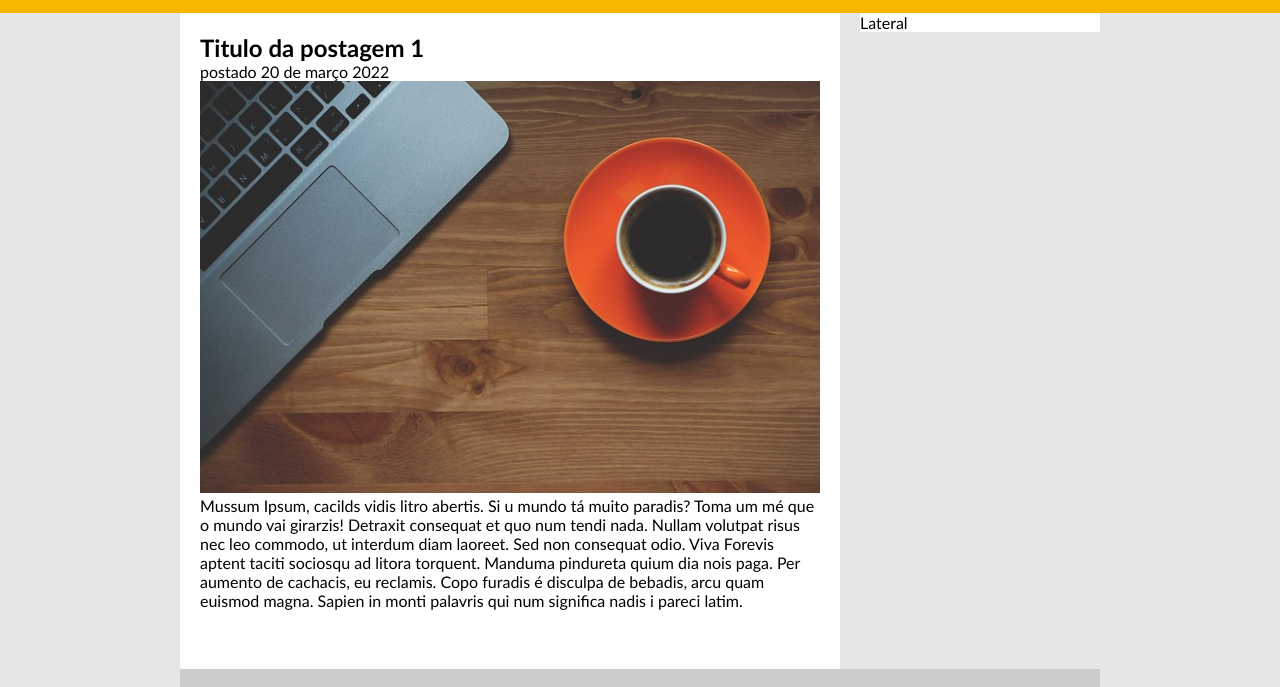
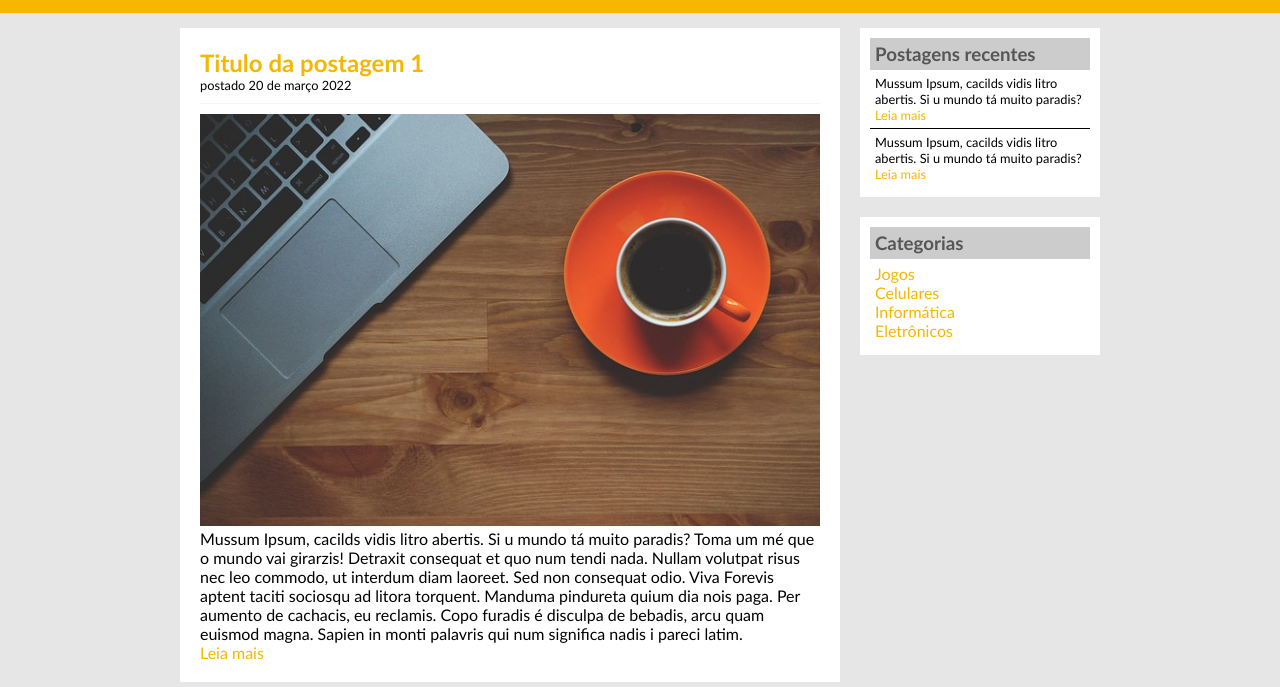
Before and after one commit to Kaguyanin/tecblog, a plain HTML site: page index.html in a window 1280 px wide. Shown: the part 102-789 px from the top of the page. Drawn offline with Linux system fonts and the light colour scheme.

Commit message:
Finalizado projeto!

```diff
--- a/css/estilo.css
+++ b/css/estilo.css
@@ -27,18 +27,23 @@ body {
 #content {
     width: 920px;
     margin: 0 auto;
+    padding: 15px;
 }
 
 #posts-area {
-    background: #fff;
     float: left;
     width: 660px;
 }
 
 #lateral-area {
-    background: #fff;
     float: right;
     width: 240px;
+}
+
+.lateral-content {
+    background: #fff;
+    padding: 10px;
+    margin-bottom: 20px;
 }
 
 .post {
@@ -61,13 +66,22 @@ a {
 }
 
 a:link, a:visited {
+    color: #f7b600;
+}
+
+a:hover {
+    text-decoration: underline;
+}
+
+#header a:link, #header a:visited {
     color: #FFF;
     padding: 8px 12px;
 }
 
-a:hover {
+#header a:hover {
     color: #f7b600;
     background: #ffffff;
+    text-decoration: none;
 }
 
 /* Formatações Gerais */
@@ -77,6 +91,38 @@ h1 {
     font-size: 2.5em;
 }
 
+h2 {
+    color: #f7b600;
+}
+
+h3 {
+    color: #565656;
+    background: #CCC;
+    padding: 5px;
+}
+
 .branco {
     color: #ffffff;
 }
+
+.post-date {
+    font-size: 0.8em;
+    border-bottom: 1px solid #f4f4f4;
+    padding-bottom: 10px;
+    margin-bottom: 10px;
+    display: block;
+}
+
+.lateral-post {
+    font-size: 0.8em;
+    padding: 5px;
+    border-bottom: 1px solid black;
+}
+
+.category-list {
+    padding: 5px;
+}
+
+li {
+    list-style: none;
+}
--- a/index.html
+++ b/index.html
@@ -20,17 +20,51 @@
     </div>
     <div id="content">
         <div id="posts-area">
-            <div class="post"">
+            <!-- abertura postagem -->
+            <div class="post">
                 <h2>Titulo da postagem 1</h2>
-                <span> postado 20 de março 2022 </span>
+                <span class="post-date"> postado 20 de março 2022 </span>
                 <img width="620" src="imgs/imagem1.jpg">
                 <p>Mussum Ipsum, cacilds vidis litro abertis. Si u mundo tá muito paradis? Toma um mé que o mundo vai girarzis! Detraxit consequat et quo num tendi nada. Nullam volutpat risus nec leo commodo, ut interdum diam laoreet. Sed non consequat odio. Viva Forevis aptent taciti sociosqu ad litora torquent.
                 Manduma pindureta quium dia nois paga. Per aumento de cachacis, eu reclamis. Copo furadis é disculpa de bebadis, arcu quam euismod magna. Sapien in monti palavris qui num significa nadis i pareci latim.</p>
                 <a href="">Leia mais</a>
-            </div> <!-- fechamento postagem -->
+            </div>
+            <!-- fechamento postagem -->
+
+            <!-- abertura postagem -->
+            <div class="post">
+                    <h2>Titulo da postagem 2</h2>
+                    <span class="post-date"> postado 10 de abril 2022 </span>
+                    <img width="620" src="imgs/imagem2.jpg">
+                    <p>Mussum Ipsum, cacilds vidis litro abertis. Manduma pindureta quium dia nois paga. Posuere libero varius. Nullam a nisl ut ante blandit hendrerit. Aenean sit amet nisi. Tá deprimidis, eu conheço uma cachacis que pode alegrar sua vidis. Si num tem leite então bota uma pinga aí cumpadi!
+                    Casamentiss faiz malandris se pirulitá. Mais vale um bebadis conhecidiss, que um alcoolatra anonimis. Mé faiz elementum girarzis, nisi eros vermeio. Interagi no mé, cursus quis, vehicula ac nisi.</p>
+                    <a href="">Leia mais</a>
+                </div>
+                <!-- fechamento postagem -->
         </div>
         <div id="lateral-area">
-            Lateral
+            <div class="lateral-content">
+                <h3>Postagens recentes</h3>
+                <div class="lateral-post">
+                    <p>Mussum Ipsum, cacilds vidis litro abertis. Si u mundo tá muito paradis?</p>
+                    <a href="">Leia mais</a>
+                </div>
+                <div class="lateral-post" style="border: none">
+                     <p>Mussum Ipsum, cacilds vidis litro abertis. Si u mundo tá muito paradis?</p>
+                    <a href="">Leia mais</a>
+                </div>
+            </div>
+            <div class="lateral-content">
+                <h3>Categorias</h3>
+                <div class="category-list"">
+                    <ul>
+                        <li><a href="">Jogos</a></li>
+                        <li><a href="">Celulares</a></li>
+                        <li><a href="">Informática</a></li>
+                        <li><a href="">Eletrônicos</a></li>
+                    </ul>
+                </div>
+            </div>
         </div>
         <div id="footer">
             Todos os direitos reservados
```
